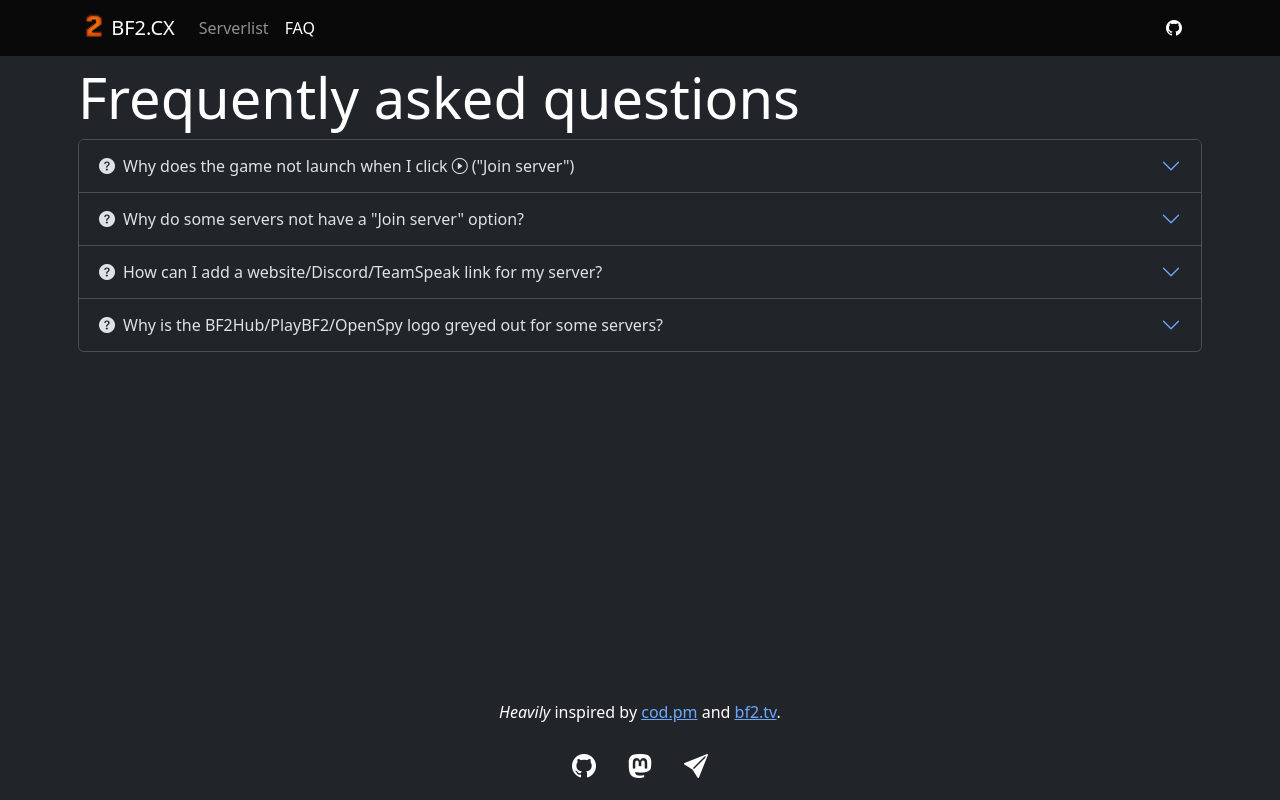
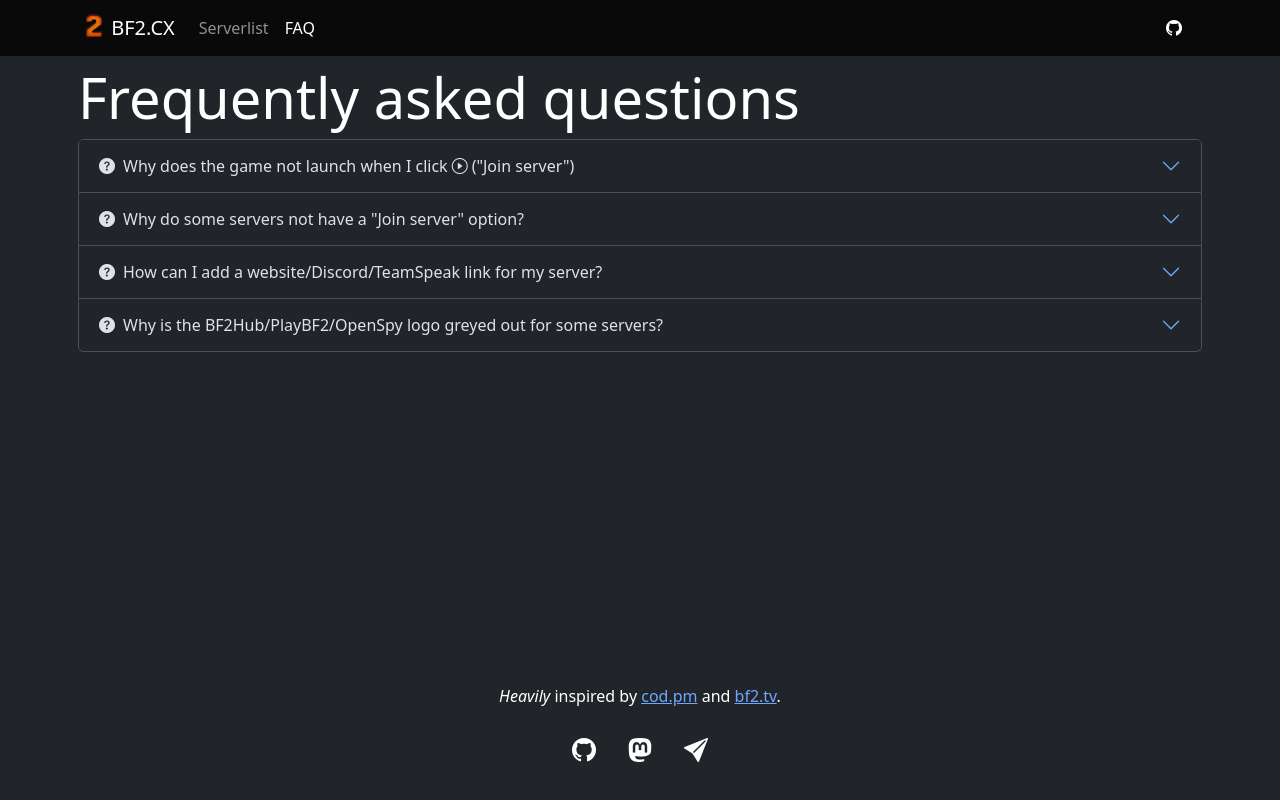
Before and after one commit to cetteup/bf2.cx, a Next.js app: page /faq in a window 1280 px wide. Built offline with nearby package versions, Linux system fonts and the light colour scheme.

Commit message:
feat: add additional bottom padding to footer

```diff
--- a/src/components/Footer.tsx
+++ b/src/components/Footer.tsx
@@ -3,7 +3,7 @@
 
 export const Footer: FC = () => {
     return (
-        <footer className={'py-2 text-center'}>
+        <footer className={'pt-2 pb-4 text-center'}>
             <p>
                 <i>Heavily</i> inspired by <a href={'https://cod.pm/'}>cod.pm</a> and <a
                 href={'https://bf2.tv/'}>bf2.tv</a>.
```
